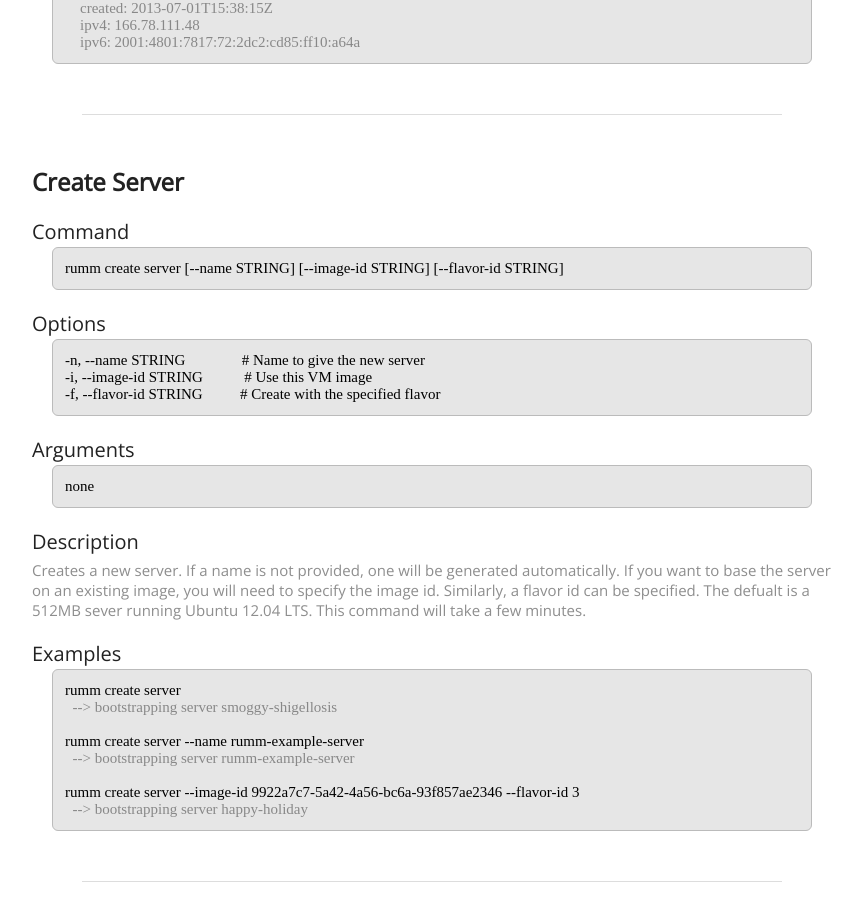
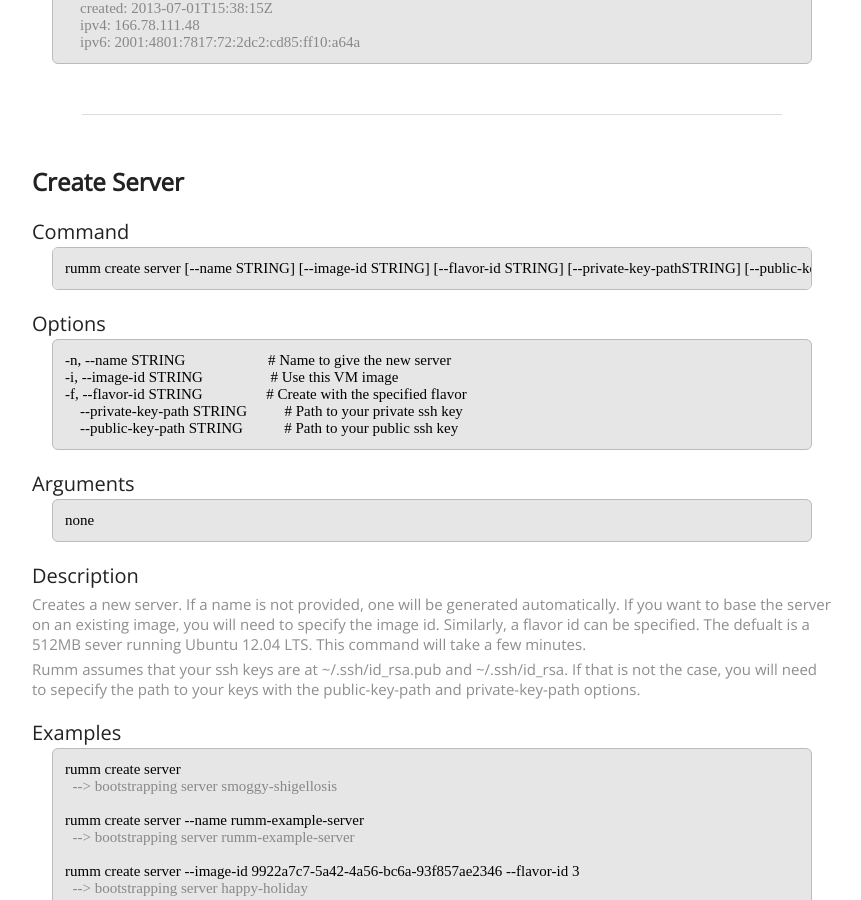
Before and after one commit to BastionFennell/rumm, a Jekyll site: the page built from documentation/servers.html, in a window 1280 px wide and 900 px high, scrolled down 1488 px. Shown: the whole window, without its empty margins (208-1069 px from the left). Built offline with Jekyll 4.4.1, drawn with Linux system fonts in a browser that asks for light colours; some web fonts are replaced.

Commit message:
add key path options to create server docs

```diff
--- a/_includes/docs/servers/create-server.html
+++ b/_includes/docs/servers/create-server.html
@@ -3,15 +3,17 @@
 <h3>Command</h3>
 
 <pre>
-rumm create server [--name STRING] [--image-id STRING] [--flavor-id STRING]
+rumm create server [--name STRING] [--image-id STRING] [--flavor-id STRING] [--private-key-pathSTRING] [--public-key-pathSTRING]
 </pre>
 
 <h3>Options</h3>
 
 <pre>
--n, --name STRING               # Name to give the new server
--i, --image-id STRING           # Use this VM image
--f, --flavor-id STRING          # Create with the specified flavor
+-n, --name STRING                      # Name to give the new server
+-i, --image-id STRING                  # Use this VM image
+-f, --flavor-id STRING                 # Create with the specified flavor
+    --private-key-path STRING          # Path to your private ssh key
+    --public-key-path STRING           # Path to your public ssh key
 </pre>
 
 <h3>Arguments</h3>
@@ -23,6 +25,10 @@ none
 <h3>Description</h3>
 <p>
   Creates a new server. If a name is not provided, one will be generated automatically. If you want to base the server on an existing image, you will need to specify the image id. Similarly, a flavor id can be specified. The defualt is a 512MB sever running Ubuntu 12.04 LTS. This command will take a few minutes.
+</p>
+
+<p>
+  Rumm assumes that your ssh keys are at ~/.ssh/id_rsa.pub and ~/.ssh/id_rsa. If that is not the case, you will need to sepecify the path to your keys with the public-key-path and private-key-path options.
 </p>
 
 <h3>Examples</h3>
```
